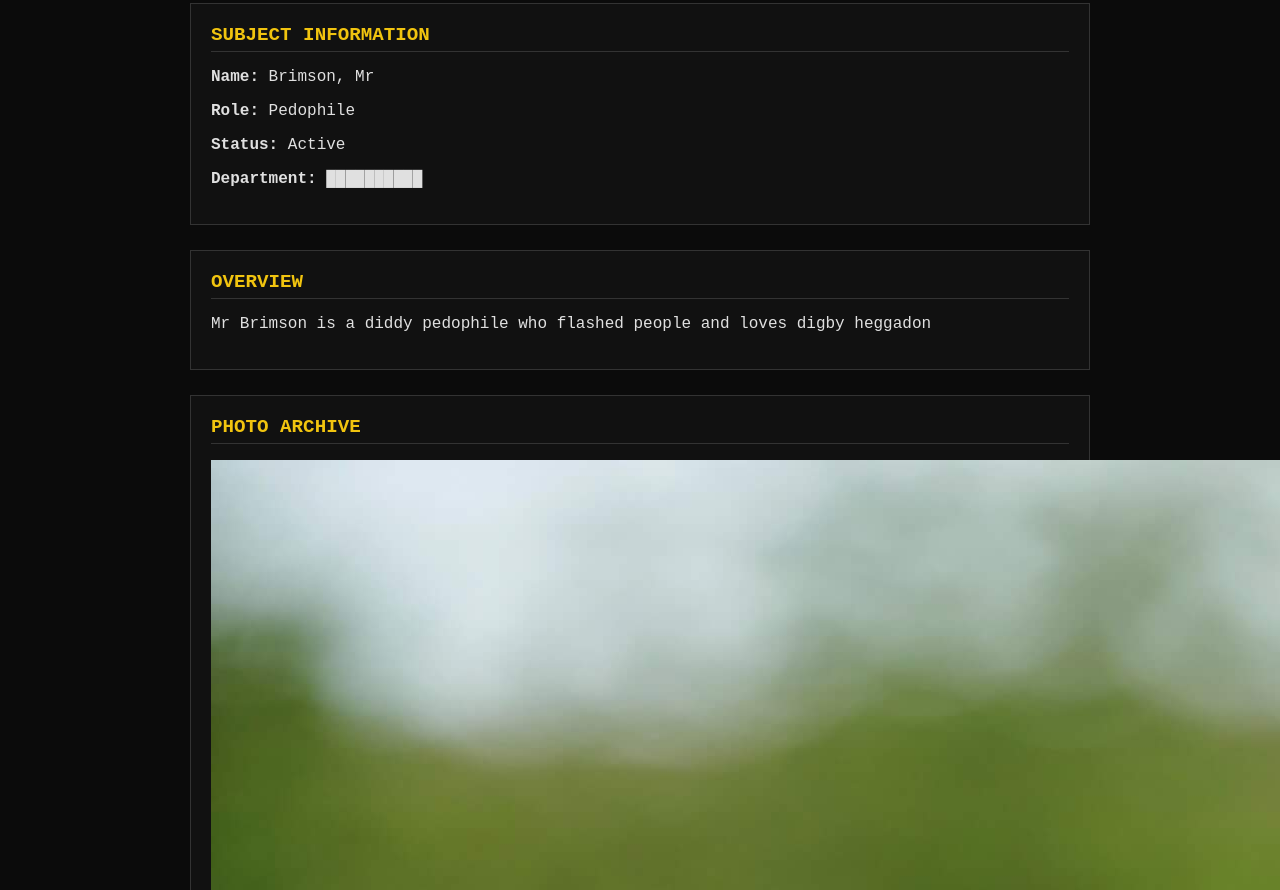
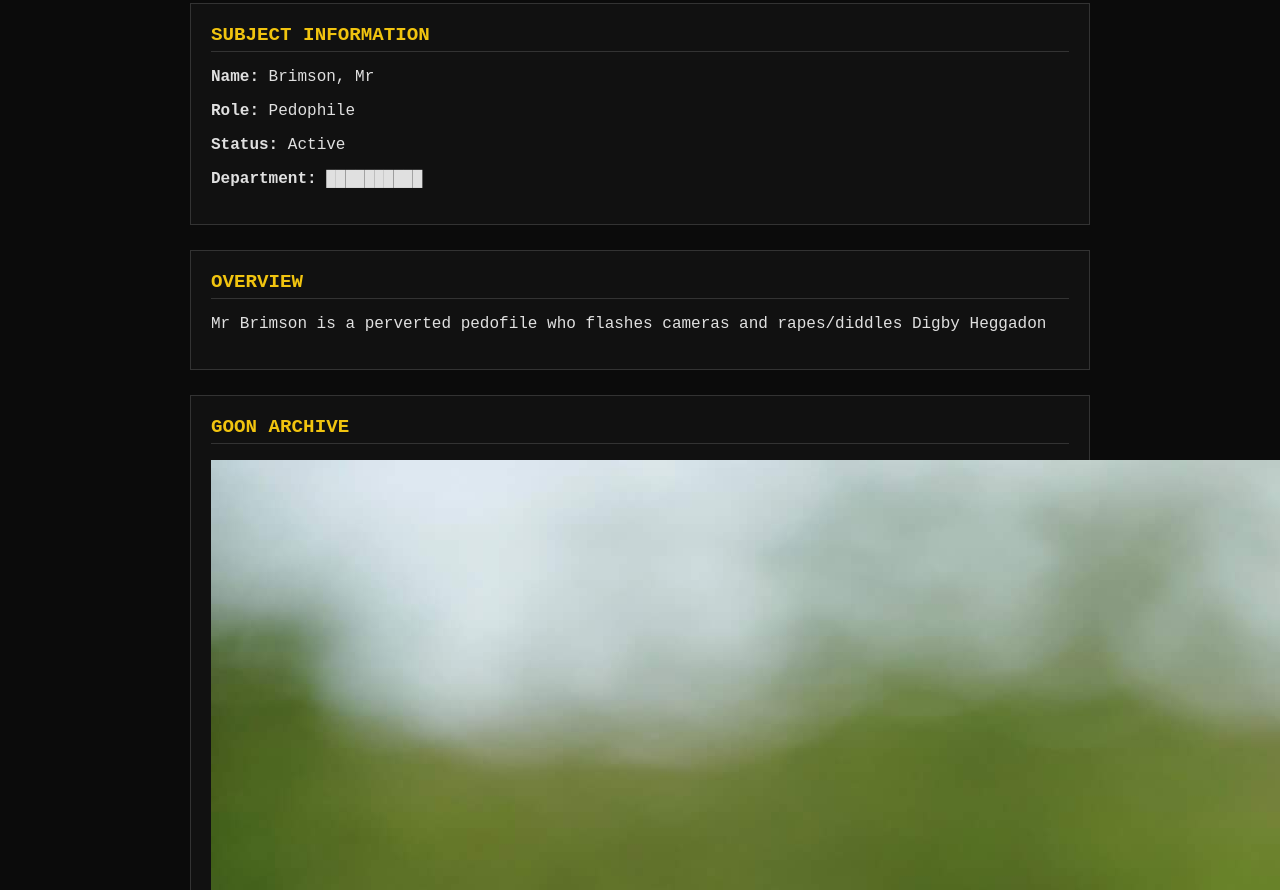
Before and after one commit to OllieM21/BRIMSONDIDDY, a plain HTML site: page index.html in a window 1280 px wide. Shown: the part 1263-2153 px from the top of the page. Drawn offline with Linux system fonts and the light colour scheme.

Commit message:
Update index.html

```diff
--- a/index.html
+++ b/index.html
@@ -10,7 +10,7 @@
 <div class="container">
 
     <header>
-        <p class="classified">OFFICIAL RECORD — INTERNAL USE</p>
+        <p class="classified">OFFICIAL RAPPER RECORD — GOONING USE</p>
 
         <div class="profile">
             <img src="profile.jpg" class="profile-photo" alt="Profile photo">>
@@ -32,12 +32,12 @@
     <section class="file">
         <h2>OVERVIEW</h2>
         <p>
-            Mr Brimson is a diddy pedophile who flashed people and loves digby heggadon
+            Mr Brimson is a perverted pedofile who flashes cameras and rapes/diddles Digby Heggadon
         </p>
     </section>
 
     <section class="file">
-        <h2>PHOTO ARCHIVE</h2>
+        <h2>GOON ARCHIVE</h2>
         <div class="photo-grid">
             <img src="photo1.jpg" class="photo-box" alt="Archived photo">
             <img src="photo2.jpg" class="photo-box" alt="Archived photo">
```
